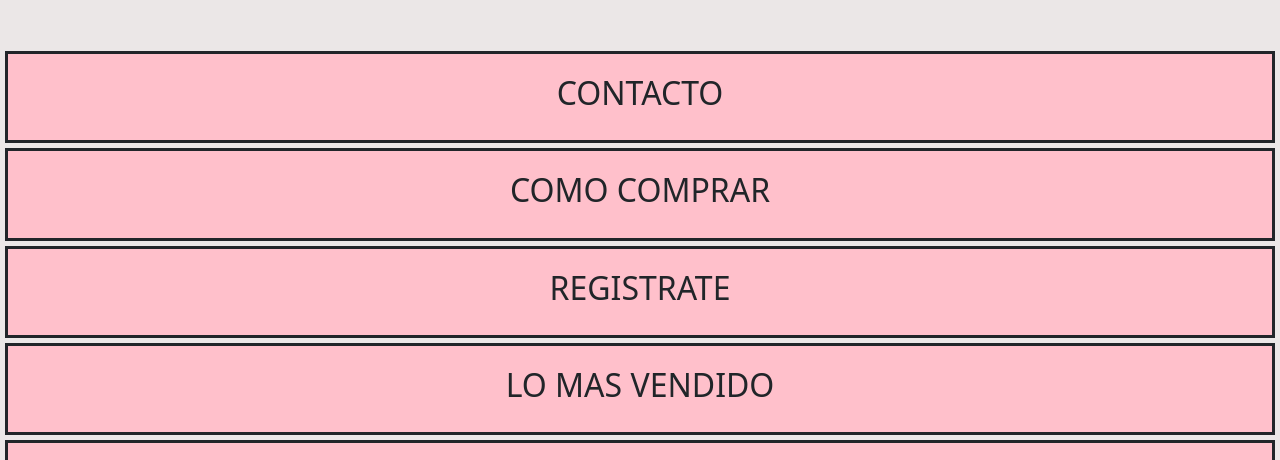
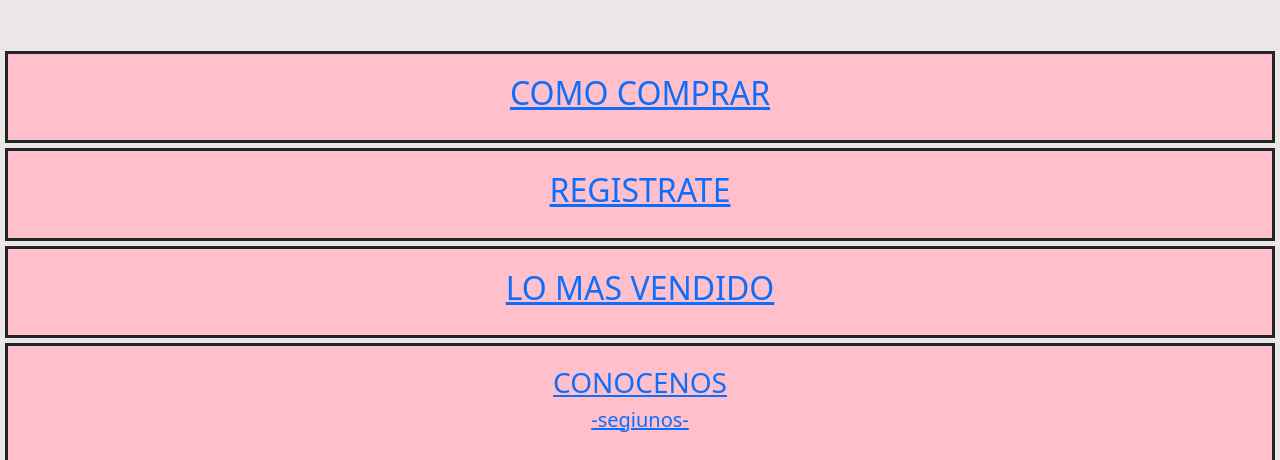
Before and after one commit to nolydmz/proyecto.luzchinitaindu, a plain HTML site: page index.html in a window 1280 px wide. Shown: the part 1543-2003 px from the top of the page. Drawn offline with nearby package versions, Linux system fonts and the light colour scheme.

Commit message:
website2.2

```diff
--- a/index.html
+++ b/index.html
@@ -62,21 +62,18 @@
         <a href="assets/pages/catalogo.html"> <img src="assets/img/logoluzchinita.jpg" width="100%"
             alt="logoluzchinita"></a>
       </div>
-      <div class="contacto">
-        <h2> CONTACTO</h2>
-      </div>
       <div class="comoComprar">
-        <h2>COMO COMPRAR</h2>
+        <a href="assets/pages/nosotros.html"><h2>COMO COMPRAR</h2></a>
       </div>
         <div class="registrate">
-          <h2>REGISTRATE</h2>
+          <a href="assets/pages/registrate.html"><h2>REGISTRATE</h2></a>
         </div>
         <div class="look">
-          <h2>LO MAS VENDIDO</h2>
+          <a href="assets/pages/look.html"><h2>LO MAS VENDIDO</h2></a>
         </div>
         <div class="conocenos">
-          <h3>CONOCENOS</h3>
-          <h5>-segiunos-</h5>
+          <a href="assets/pages/nosotros.html"> <h3>CONOCENOS</h3>
+            <h5>-segiunos-</h5></a>
         </div>
     </section>
   </main>
```
